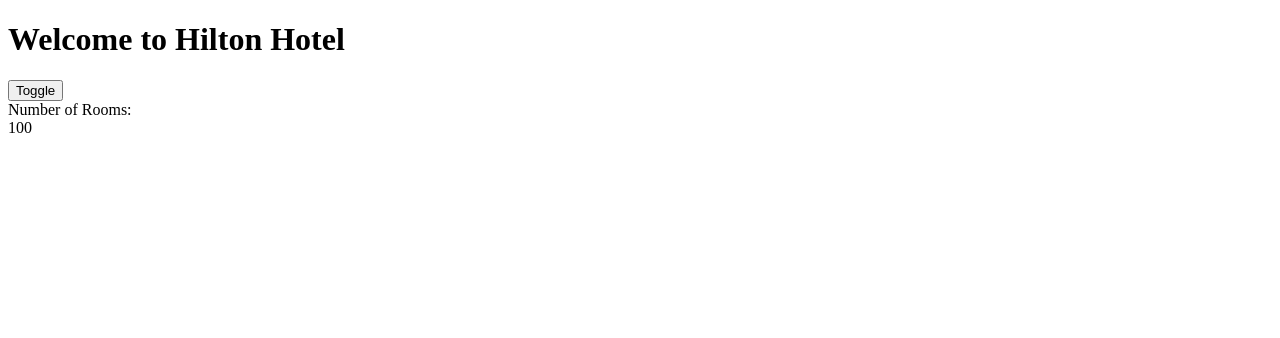
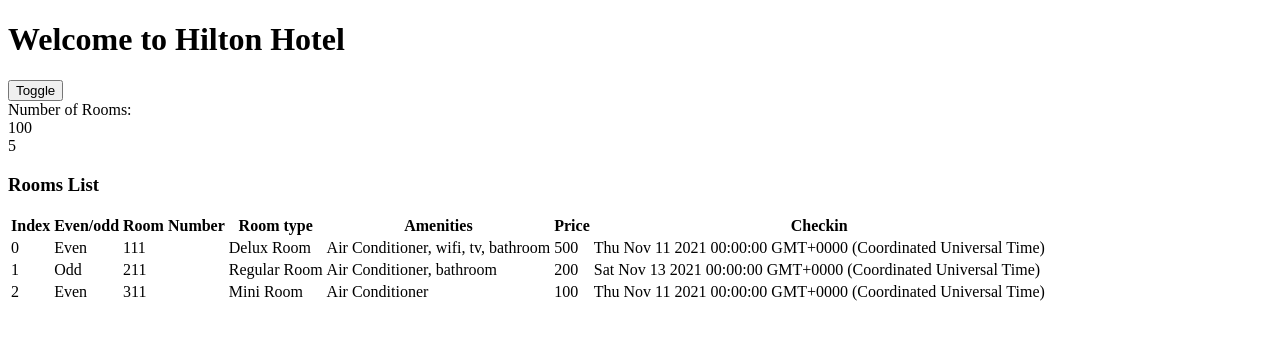
Before and after one commit to hyazbek/angular-school, an Angular app in the folder hotelinventoryapp/: page / in a window 1280 px wide. Shown: the top 338 px of the page. Built offline with nearby package versions, Linux system fonts and the light colour scheme.

Commit message:
ngFor implementation

```diff
--- a/hotelinventoryapp/src/app/rooms/rooms.component.html
+++ b/hotelinventoryapp/src/app/rooms/rooms.component.html
@@ -6,6 +6,30 @@
   Number of Rooms:
   <div [innerText]="numberOfRooms"></div>
 </div>
+
+{{rooms?.availableRooms ??'No rooms'}}
+
 <div *ngIf="rooms.availableRooms > 0">
   <h3> Rooms List</h3>
+  <!-- {{roomList}} -->
+  <table>
+    <tr>
+      <th>Index</th>
+      <th>Even/odd</th>
+      <th>Room Number</th>
+      <th>Room type</th>
+      <th>Amenities</th>
+      <th>Price</th>
+      <th>Checkin</th>
+    </tr>
+    <tr *ngFor="let room of roomList; let e=even;let o = odd; let i = index">
+      <td>{{i}}</td>
+      <td>{{e? "Even" : "Odd"}}</td>
+      <td>{{room.roomNumber}}</td>
+      <td>{{room.roomType}}</td>
+      <td>{{room.amenities}}</td>
+      <td>{{room.price}}</td>
+      <td>{{room.checkinTime}}</td>
+    </tr>
+  </table>
 </div>
--- a/hotelinventoryapp/src/app/rooms/rooms.component.ts
+++ b/hotelinventoryapp/src/app/rooms/rooms.component.ts
@@ -1,5 +1,5 @@
 import { Component } from '@angular/core';
-import { Room } from './rooms';
+import { Room, RoomList } from './rooms';
 
 @Component({
   selector: 'app-rooms',
@@ -9,11 +9,40 @@
 export class RoomsComponent {
   hotelName = 'Hilton Hotel';
   numberOfRooms = 100;
+
   rooms: Room = {
-    availableRooms : 0,
+    availableRooms : 5,
     bookedRooms : 5,
     totalRooms : 20,
   };
+
+  roomList: RoomList [] = [{
+    roomNumber: 111,
+    roomType : 'Delux Room',
+    amenities: 'Air Conditioner, wifi, tv, bathroom',
+    price: 500,
+    photos: 'https://www.usatoday.com/gcdn/-mm-/05b227ad5b8ad4e9dcb53af4f31d7fbdb7fa901b/c=0-64-2119-1259/local/-/media/USATODAY/USATODAY/2014/08/13/1407953244000-177513283.jpg?width=660&height=373&fit=crop&format=pjpg&auto=webp',
+    checkinTime : new Date('11-Nov-2021'),
+    checkoutTime: new Date('12-Nov-2021')
+  }, {
+    roomNumber: 211,
+    roomType : 'Regular Room',
+    amenities: 'Air Conditioner, bathroom',
+    price: 200,
+    photos: 'https://www.usatoday.com/gcdn/-mm-/05b227ad5b8ad4e9dcb53af4f31d7fbdb7fa901b/c=0-64-2119-1259/local/-/media/USATODAY/USATODAY/2014/08/13/1407953244000-177513283.jpg?width=660&height=373&fit=crop&format=pjpg&auto=webp',
+    checkinTime : new Date('13-Nov-2021'),
+    checkoutTime: new Date('16-Nov-2021')
+  }, {
+    roomNumber: 311,
+    roomType : 'Mini Room',
+    amenities: 'Air Conditioner',
+    price: 100,
+    photos: 'https://www.usatoday.com/gcdn/-mm-/05b227ad5b8ad4e9dcb53af4f31d7fbdb7fa901b/c=0-64-2119-1259/local/-/media/USATODAY/USATODAY/2014/08/13/1407953244000-177513283.jpg?width=660&height=373&fit=crop&format=pjpg&auto=webp',
+    checkinTime : new Date('11-Nov-2021'),
+    checkoutTime: new Date('21-Nov-2021')
+  }
+
+]
 
   hideRooms = false;
   toggle() {
```
Also changed, not shown: hotelinventoryapp/src/app/rooms/rooms.ts (+10 -0 lines).
